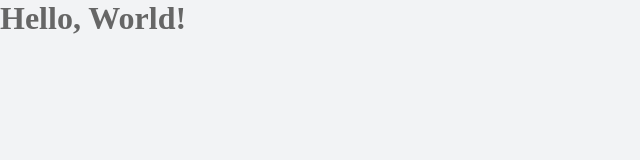
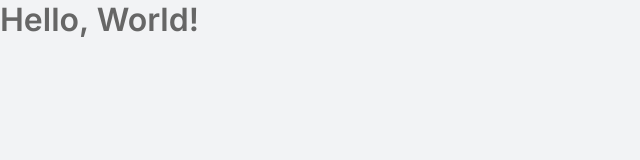
Before and after one commit to nascjoao/moveit, a React (Create React App) app: page / in a window 1280 px wide. Shown: the top 160 px of the page, without its empty margins (0-640 px from the left). Built offline with nearby package versions, Linux system fonts and the light colour scheme.

Commit message:
set font styles of the app

```diff
--- a/src/styles/global.css
+++ b/src/styles/global.css
@@ -22,3 +22,7 @@ body {
     background: var(--background);
     color: var(--text);
 }
+
+body, input, textarea, button {
+    font: 400 1rem 'Inter', sans-serif;
+}
```
